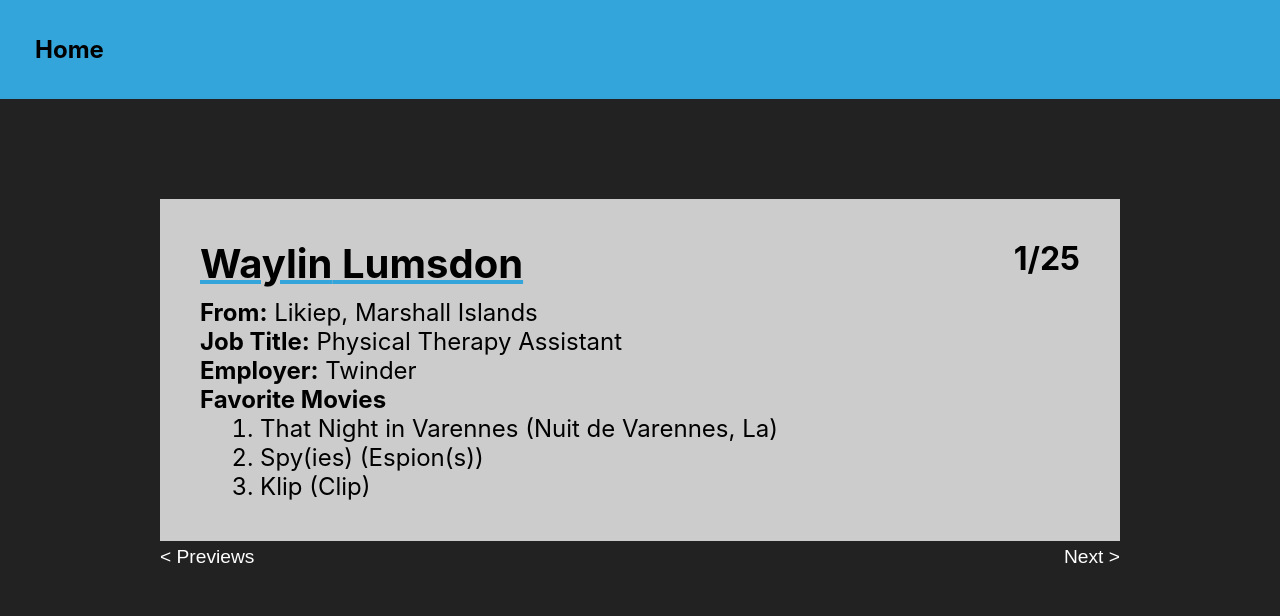
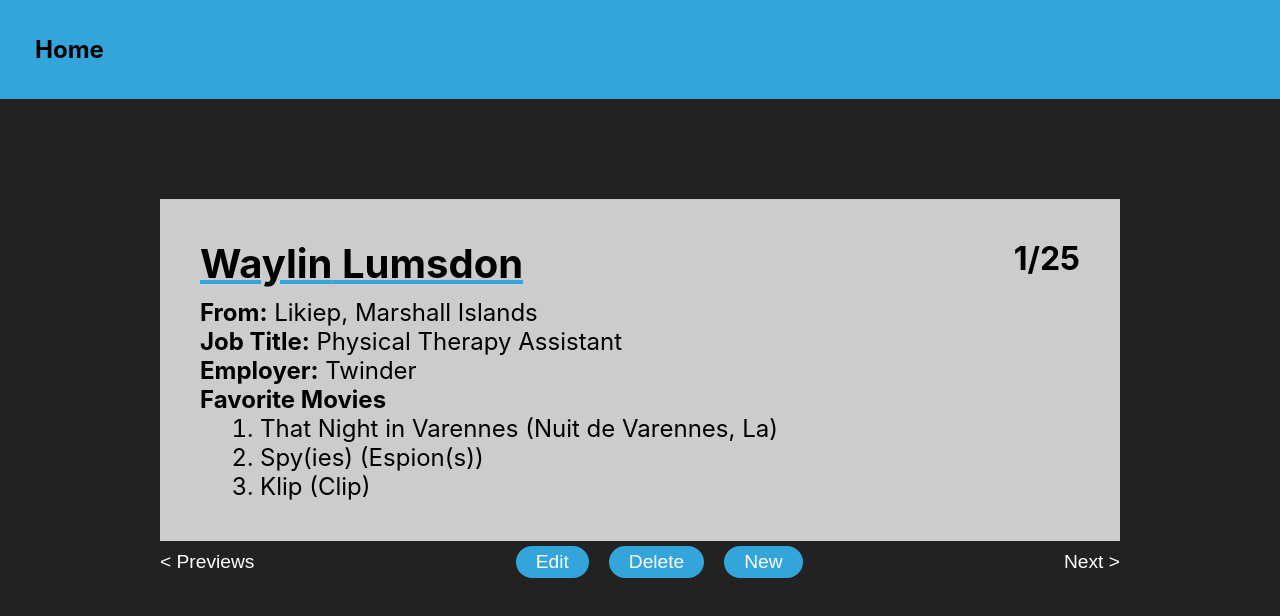
Before and after one commit to its-gio/react-2-afternoon, a React (Create React App) app: page / in a window 1280 px wide. Shown: the top 616 px of the page. Built offline with nearby package versions, Linux system fonts and the light colour scheme.

Commit message:
Added buttons and styles to manipulate data

```diff
--- a/src/App.css
+++ b/src/App.css
@@ -64,3 +64,10 @@ nav {
 .directory button:focus {
   outline: none;
 }
+
+.manipBtns button{
+  background-color: #34a5da;
+  margin: 0 10px;
+  padding: 5px 20px;
+  border-radius: 20px;
+}
--- a/src/components/Directory.jsx
+++ b/src/components/Directory.jsx
@@ -5,6 +5,11 @@ const Directory = (props) => {
   return (
     <div className="directory">
       <DirectionBtns handleDir={props.handleDir} way="-1" dir="< Previews" />
+      <div className="manipBtns">
+        <button>Edit</button>
+        <button>Delete</button>
+        <button>New</button>
+      </div>
       <DirectionBtns handleDir={props.handleDir} way="1" dir="Next >" />
     </div>
   )
```
